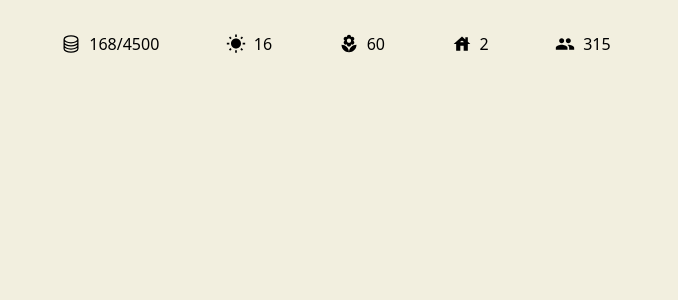
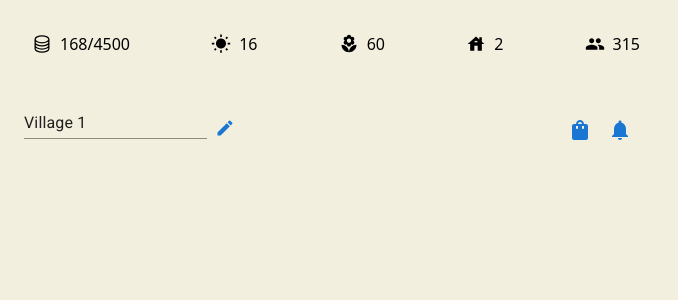
Before and after one commit to MasterprojektGreenGains/Frontend, a React (Create React App) app in the folder eco-village-frontend/: page /ecovillage in a window 1280 px wide. Shown: the top 300 px of the page, without its empty margins (0-678 px from the left). Built offline with nearby package versions, Linux system fonts and the light colour scheme.

Commit message:
EcoVillage: added villageNameEditor, store and notification buttons, some refactoring

```diff
--- a/eco-village-frontend/src/components/IconButtonWithText.tsx
+++ b/eco-village-frontend/src/components/IconButtonWithLabel.tsx
@@ -9,7 +9,7 @@ type Props = {
   className?: string;
 };
 
-const IconButtonWithText = ({
+const IconButtonWithLabel = ({
   icon,
   text,
   color = "primary",
@@ -26,4 +26,4 @@ const IconButtonWithText = ({
   );
 };
 
-export default IconButtonWithText;
+export default IconButtonWithLabel;
--- a/eco-village-frontend/src/components/MuiIconButtonWithText.tsx
+++ b/eco-village-frontend/src/components/MuiIconButtonWithLabel.tsx
@@ -10,7 +10,7 @@ type Props = {
   className?: string;
 };
 
-const MuiIconButtonWithText = ({
+const MuiIconButtonWithLabel = ({
   icon: IconComponent,
   text,
   color = "primary",
@@ -28,4 +28,4 @@ const MuiIconButtonWithText = ({
   );
 };
 
-export default MuiIconButtonWithText;
+export default MuiIconButtonWithLabel;
--- a/eco-village-frontend/src/components/ResourceDisplay.tsx
+++ b/eco-village-frontend/src/components/ResourceDisplay.tsx
@@ -4,8 +4,8 @@ import WbSunnyIcon from "@mui/icons-material/WbSunny";
 import LocalFloristIcon from "@mui/icons-material/LocalFlorist";
 import HouseIcon from "@mui/icons-material/House";
 import PeopleIcon from "@mui/icons-material/People";
-import IconButtonWithText from "./IconButtonWithText";
-import MuiIconButtonWithText from "./MuiIconButtonWithText";
+import IconButtonWithLabel from "./IconButtonWithLabel";
+import MuiIconButtonWithLabel from "./MuiIconButtonWithLabel";
 
 type Props = {
   coins: string,
@@ -14,36 +14,37 @@ type Props = {
   ecoCredits: string,
   villages: string,
   population: string,
+  className?: string
 };
 
-const ResourceDisplay = ({ coins, coinStorageCapacity, energy, ecoCredits, villages, population }: Props) => {
+const ResourceDisplay = ({ coins, coinStorageCapacity, energy, ecoCredits, villages, population, className}: Props) => {
   return (
-    <Box className="flex justify-around w-1/2">
-      <IconButtonWithText
+    <Box className={className}>
+      <IconButtonWithLabel
         icon={<CoinIcon width="20" height="20" />}
         text={`${coins}/${coinStorageCapacity}`}
         sx={{ cursor: "default" }}
       />
 
-      <MuiIconButtonWithText
+      <MuiIconButtonWithLabel
         icon={WbSunnyIcon}
         text={energy}
         sx={{ cursor: "default" }}
       />
 
-      <MuiIconButtonWithText
+      <MuiIconButtonWithLabel
         icon={LocalFloristIcon}
         text={ecoCredits}
         sx={{ cursor: "default" }}
       />
 
-      <MuiIconButtonWithText
+      <MuiIconButtonWithLabel
         icon={HouseIcon}
         text={villages}
         sx={{ cursor: "default" }}
       />
 
-      <MuiIconButtonWithText
+      <MuiIconButtonWithLabel
         icon={PeopleIcon}
         text={population}
         sx={{ cursor: "default" }}
--- /dev/null
+++ b/eco-village-frontend/src/components/VillageNameEditor.tsx
@@ -0,0 +1,34 @@
+import { IconButton, TextField } from "@mui/material";
+import ModeEditIcon from "@mui/icons-material/ModeEdit";
+import { useState } from "react";
+
+type Props = {
+  villageName: string;
+  setVillageName: (name: string) => void;
+  size?: "small" | "medium"
+};
+
+const VillageNameEditor = ({ villageName, setVillageName, size = "small" }: Props) => {
+  const [isVillageNameEditable, setIsVillageNameEditable] = useState(false);
+
+  return (
+    <>
+      <TextField
+        value={villageName}
+        placeholder="Village Name"
+        variant="standard"
+        size={size}
+        onChange={(event) => setVillageName(event.target.value)}
+        slotProps={{ htmlInput: { readOnly: !isVillageNameEditable }}}
+      />
+      <IconButton
+        color={isVillageNameEditable ? "primary" : "secondary"}
+        onClick={() => setIsVillageNameEditable(!isVillageNameEditable)}
+      >
+        <ModeEditIcon fontSize={"small"} />
+      </IconButton>
+    </>
+  );
+};
+
+export default VillageNameEditor;
--- a/eco-village-frontend/src/pages/Dashboard.tsx
+++ b/eco-village-frontend/src/pages/Dashboard.tsx
@@ -11,13 +11,13 @@ import LocalFloristIcon from "@mui/icons-material/LocalFlorist";
 import DrawerRight from "../components/DrawerRight";
 import { useNavigate } from "react-router-dom";
 import PageContainer from "../components/PageContainer";
-import MuiIconButtonWithText from "../components/MuiIconButtonWithText";
+import MuiIconButtonWithLabel from "../components/MuiIconButtonWithLabel";
+import { useState } from "react";
 
 const Dashboard = () => {
-  const [activeToggleDate, setActiveToggleDate] =
-    React.useState<string>("lastday");
-  const [fromDate, setFromDate] = React.useState<Dayjs | null | undefined>();
-  const [toDate, setToDate] = React.useState<Dayjs | null | undefined>();
+  const [activeToggleDate, setActiveToggleDate] = useState<string>("lastday");
+  const [fromDate, setFromDate] = useState<Dayjs | null | undefined>();
+  const [toDate, setToDate] = useState<Dayjs | null | undefined>();
   const navigate = useNavigate();
 
   const xAxisData: Date[] = [
@@ -33,23 +33,6 @@ const Dashboard = () => {
   const seriesDataInWatts: number[] = [
     2000, 2100, 2500, 2800, 3200, 2500, 1800,
   ];
-
-  const handleResetClick = () => {
-    setFromDate(undefined);
-    setToDate(undefined);
-  };
-
-  const handleOpenEcoVillageClick = () => {
-    navigate("/ecovillage");
-  };
-
-  const handleMissionsClick = () => {
-    alert("opening Missions");
-  };
-
-  const handleStoreClick = () => {
-    alert("opening Store");
-  };
 
   const areDatesSet = fromDate !== undefined || toDate !== undefined;
 
@@ -112,7 +95,10 @@ const Dashboard = () => {
             className={"h-fit w-24"}
             color={"secondary"}
             variant="contained"
-            onClick={handleResetClick}
+            onClick={() => {
+              setFromDate(undefined);
+              setToDate(undefined);
+            }}
             disabled={!areDatesSet}
           >
             Reset
@@ -127,7 +113,7 @@ const Dashboard = () => {
             color={"primary"}
             variant={"contained"}
             size={"large"}
-            onClick={handleOpenEcoVillageClick}
+            onClick={() => navigate("/ecovillage")}
           >
             Open EcoVillage
           </Button>
@@ -139,7 +125,7 @@ const Dashboard = () => {
               color={"secondary"}
               variant={"contained"}
               size={"large"}
-              onClick={handleMissionsClick}
+              onClick={() => alert("opening missions")}
             >
               Missions
             </Button>
@@ -150,13 +136,13 @@ const Dashboard = () => {
               color={"secondary"}
               variant={"contained"}
               size={"large"}
-              onClick={handleStoreClick}
+              onClick={() => alert("opening store")}
             >
               Store
             </Button>
           </div>
 
-          <MuiIconButtonWithText
+          <MuiIconButtonWithLabel
             icon={LocalFloristIcon}
             text={"60"}
             fontSize="large"
--- a/eco-village-frontend/src/pages/EcoVillage.tsx
+++ b/eco-village-frontend/src/pages/EcoVillage.tsx
@@ -1,10 +1,18 @@
+import { useState } from "react";
 import PageContainer from "../components/PageContainer";
 import ResourceDisplay from "../components/ResourceDisplay";
+import { Box, IconButton } from "@mui/material";
+import VillageNameEditor from "../components/VillageNameEditor";
+import ShoppingBagIcon from "@mui/icons-material/ShoppingBag";
+import NotificationsIcon from "@mui/icons-material/Notifications";
 
 const EcoVillage = () => {
+  const [villageName, setVillageName] = useState("Village 1");
+
   return (
-    <PageContainer className="bg-[#f2efdf]">
+    <PageContainer className={"bg-[#f2efdf]"}>
       <ResourceDisplay
+        className={"flex justify-between w-1/2"}
         coins={"168"}
         coinStorageCapacity={"4500"}
         energy={"16"}
@@ -12,6 +20,29 @@ const EcoVillage = () => {
         villages={"2"}
         population={"315"}
       />
+
+      <Box className={"flex mt-12 w-1/2 justify-between"}>
+        <div>
+          <VillageNameEditor
+            villageName={villageName}
+            setVillageName={setVillageName}
+          />
+        </div>
+
+        <Box className={"flex"}>
+          <div>
+            <IconButton color={"secondary"} onClick={() => alert("opening store")}>
+              <ShoppingBagIcon />
+            </IconButton>
+          </div>
+
+          <div>
+            <IconButton color={"secondary"} onClick={() => alert("opening notifications")}>
+              <NotificationsIcon />
+            </IconButton>
+          </div>
+        </Box>
+      </Box>
     </PageContainer>
   );
 };
```
